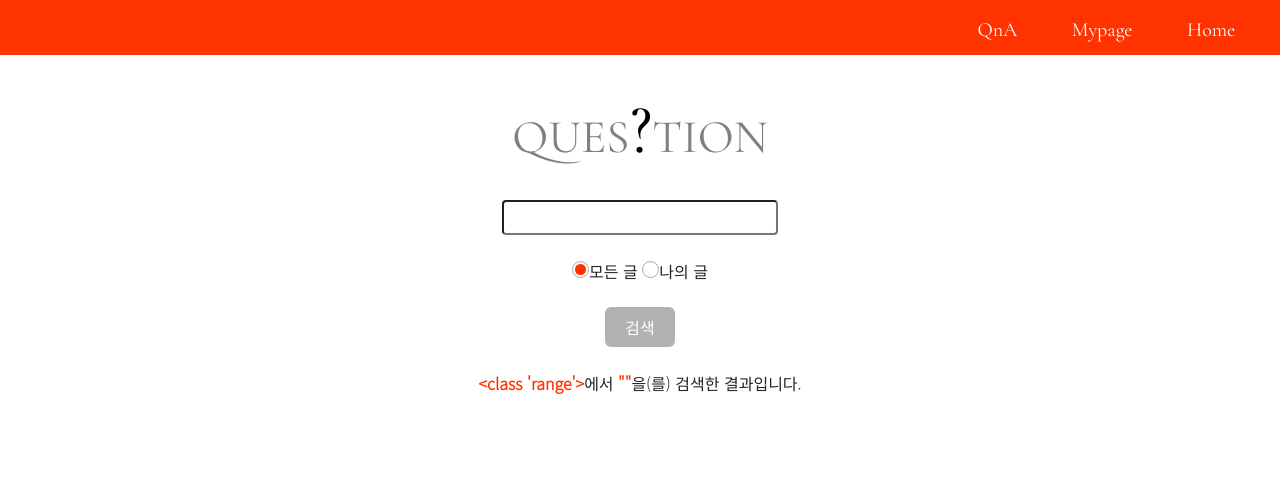
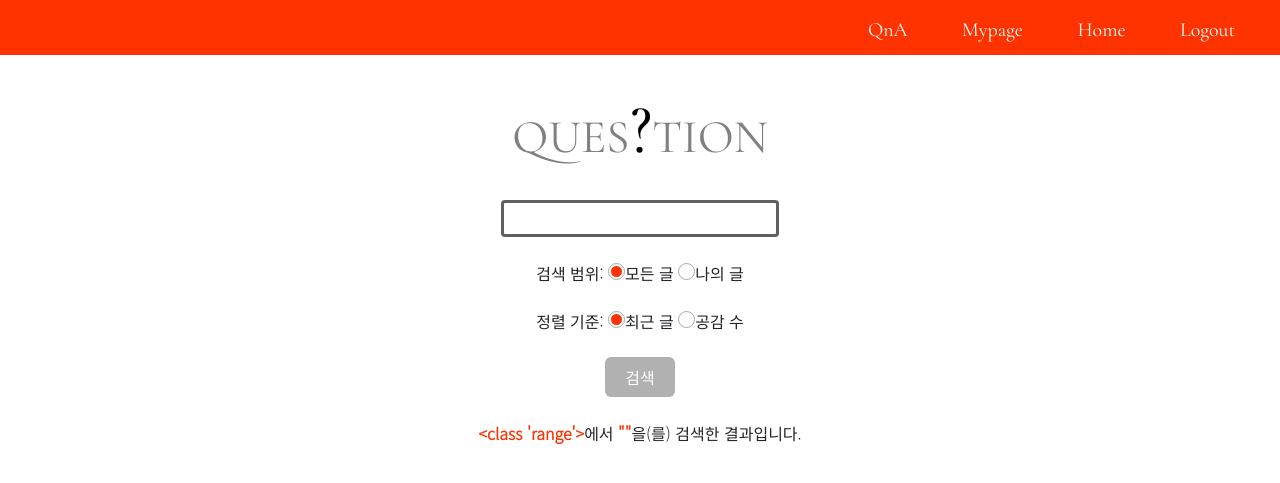
Before and after one commit to jeong-hyeon-kim/qnanswer, a Flask app: page /search in a window 1280 px wide. Shown: the top 483 px of the page. Run offline with Flask 2, Linux system fonts and the light colour scheme; some libraries are stand-ins or nearby versions.

Commit message:
검색 정렬기준 추가(최신, 좋아요)

```diff
--- a/app.py
+++ b/app.py
@@ -133,6 +133,11 @@ def read_answers():
     # answers = list(db.mypage_sample.find({'id': 'id1'}, {'_id': False}))
     return jsonify({'all_answers': answers})
 
+# 내가 공감한 글 모아보기
+# @app.route('mypage/liked-get', methods=['GET'])
+# def collectArticlesLiked():
+#     articles = db.users.find({'email':session['user']['email']},{})
+
 
 
 # 키워드 검색 페이지
@@ -142,19 +147,36 @@ def keywordsearch():
     answer_li = list()
     word = request.form.get('keyword')
     scope = request.form.get('scope')
+    standard =  request.form.get('align-standard')
 
     if scope == 'all':
         docs = contents.find({'$or': [{'answer':{'$regex': word}}, {'question':{'$regex': word}}]},{'_id':1, 'question':1, 'answer':1, 'like':1})
-        for doc in docs:
-            answer_li.append(doc)
-        results = answer_li
-        return render_template('search.html', results = results, range = '모든 글', keyword = word)
+        if standard == 'recent':
+            docs.sort('time', pymongo.DESCENDING)
+            for doc in docs:
+                answer_li.append(doc)
+            results = answer_li
+            return render_template('search.html', results = results, range = '모든 글', keyword = word)
+        elif standard == 'like':
+            docs.sort('like', pymongo.DESCENDING)
+            for doc in docs:
+                answer_li.append(doc)
+            results = answer_li
+            return render_template('search.html', results = results, range = '모든 글', keyword = word)
     elif scope == 'useronly':
         docs = contents.find({'user': session['user']['email'], '$or': [{'answer':{'$regex': word}}, {'question':{'$regex': word}}]},{'_id':1, 'question':1, 'answer':1, 'like':1})
-        for doc in docs:
-            answer_li.append(doc)
-        results = answer_li
-        return render_template('search.html', results = results, range = '나의 글', keyword = word)
+        if standard == 'recent':
+            docs.sort('time', pymongo.DESCENDING)
+            for doc in docs:
+                answer_li.append(doc)
+            results = answer_li
+            return render_template('search.html', results = results, range = '나의 글', keyword = word)
+        elif standard == 'like':
+            docs.sort('like', pymongo.DESCENDING)
+            for doc in docs:
+                answer_li.append(doc)
+            results = answer_li
+            return render_template('search.html', results = results, range = '나의 글', keyword = word)
 
 
 # 좋아요 기능 하고 싶음...
@@ -264,7 +286,7 @@ class User:
         if user and check_password_hash(user['password'], request.form.get('password')):
             return self.start_session(user);
             # print(session["logged_in"]);
-        return jsonify({"error": "invalid login credentials"}), 401
+        return jsonify({"error": "가입되어 있지 않은 이메일입니다."}), 401
 
 
 # 회원가입, 로그아웃(signout), 로그인에 대한 routes.
--- a/templates/mainpage_after.html
+++ b/templates/mainpage_after.html
@@ -299,6 +299,7 @@
         <div class="row">
           <div class="header_menu">
             <a href="/search" class="searchBtn">Browse</a>
+            <a href="/mypage" class="mypage-btn">Mypage</a>
             <a href="/user/signout" class="logoutBtn" onclick="confirmLogout()">Logout</a>
           </div>
         </div>
--- a/templates/search.html
+++ b/templates/search.html
@@ -68,6 +68,7 @@
         -moz-appearance: none;
         -o-appearance:none;
         appearance: none;
+        border: rgba(0, 0, 0, 0.623) 3px solid;
       }
 
       .keyword-inputbox input:focus {
@@ -283,6 +284,7 @@
             <a href="/contents" class="contents-btn">QnA</a>
             <a href="/mypage" class="mypage-btn">Mypage</a>
             <a href="/main/user" class="home-btn">Home</a>
+            <a href="/user/signout" class="logout-btn">Logout</a>
           </div>
         </div>
       </div>
@@ -305,9 +307,13 @@
             required
           />
         </div>
-        <br />
+        <br />검색 범위:
         <input type="radio" value="all" name="scope" checked />모든 글
         <input type="radio" value="useronly" name="scope" />나의 글<br />
+
+        <br />정렬 기준:
+        <input type="radio" value="recent" name="align-standard" checked />최근 글
+        <input type="radio" value="like" name="align-standard" />공감 수<br />
         <br />
         <input
           name="submit"
@@ -316,6 +322,7 @@
           value="검색"
           class="search-btn"
         />
+
       </form>
       <br />
       <p id="description">
```
